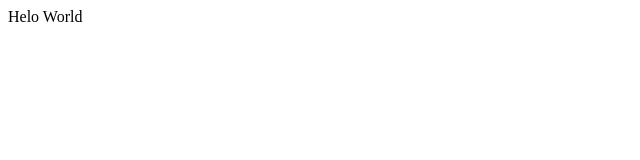
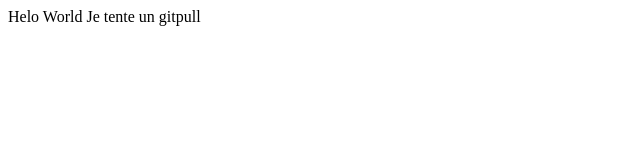
Before and after one commit to RayanMebarki/IDEIS, a plain HTML site: page index.html in a window 1280 px wide. Shown: the whole page, without its empty margins (0-640 px from the left). Drawn offline with Linux system fonts and the light colour scheme.

Commit message:
Update index.html

```diff
--- a/index.html
+++ b/index.html
@@ -5,5 +5,6 @@
 </head>
 <body>
 	Helo World
+	Je tente un gitpull
 </body>
 </html>
```
